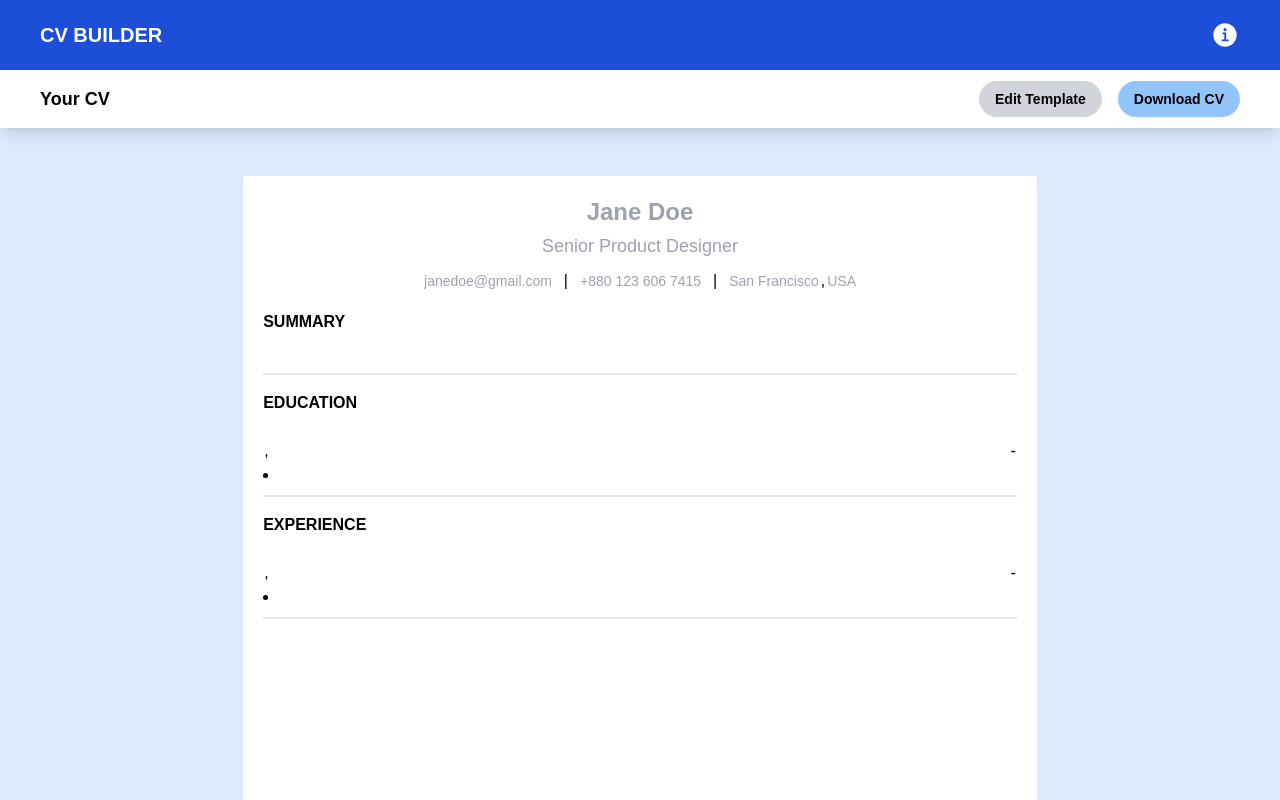
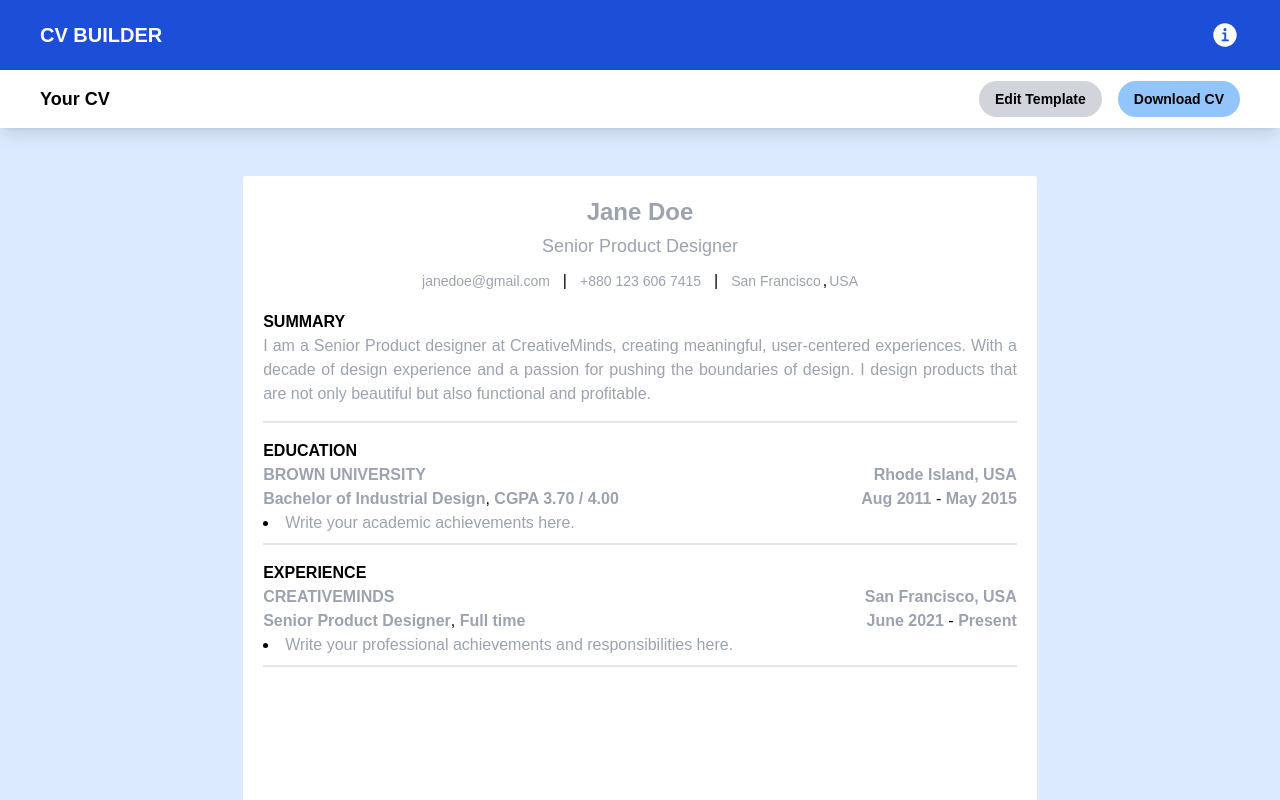
Before and after one commit to AW-2021/CV-Application, a React (Vite) app: page / in a window 1280 px wide. Shown: the top 800 px of the page. Built offline with nearby package versions, Linux system fonts and the light colour scheme.

Commit message:
Added placeholders to input fields and textarea in form

```diff
--- a/src/components/Education.jsx
+++ b/src/components/Education.jsx
@@ -14,11 +14,15 @@ const Education = ({
           name="educationInstitute"
           value={inputs.educationInstitute}
           onChange={handleChange}
+          className="font-bold uppercase"
+          placeholder="Brown University"
         />
         <input
           name="educationLocation"
           value={inputs.educationLocation}
           onChange={handleChange}
+          className="font-bold"
+          placeholder="Rhode Island, USA"
         />
       </div>
       <div className="w-full flex justify-between">
@@ -27,12 +31,16 @@ const Education = ({
             name="educationDegree"
             value={inputs.educationDegree}
             onChange={handleChange}
+            className="font-bold"
+            placeholder="Bachelor of Industrial Design"
           />
-          ,
+          ,{" "}
           <input
             name="educationGrade"
             value={inputs.educationGrade}
             onChange={handleChange}
+            className="font-bold"
+            placeholder="CGPA 3.70 / 4.00"
           />
         </div>
 
@@ -41,12 +49,16 @@ const Education = ({
             name="eduStartDate"
             value={inputs.eduStartDate}
             onChange={handleChange}
+            placeholder="Aug 2011"
+            className="font-bold"
           />{" "}
-          -
+          -{" "}
           <input
             name="eduEndDate"
             value={inputs.eduEndDate}
             onChange={handleChange}
+            className="font-bold"
+            placeholder="May 2015"
           />
         </div>
       </div>
@@ -62,6 +74,7 @@ const Education = ({
             onChange={(e) => setNewEduDesc(e.target.value)}
             onKeyDown={handleChange}
             className="w-11/12 focus:p-2"
+            placeholder="Write your academic achievements here."
           />
         </li>
       </ul>
--- a/src/components/Experience.jsx
+++ b/src/components/Experience.jsx
@@ -14,11 +14,15 @@ const Experience = ({
           name="companyName"
           value={inputs.companyName}
           onChange={handleChange}
+          className="font-bold uppercase"
+          placeholder="CreativeMinds"
         />
         <input
           name="companyLocation"
           value={inputs.companyLocation}
           onChange={handleChange}
+          className="font-bold"
+          placeholder="San Francisco, USA"
         />
       </div>
 
@@ -28,12 +32,16 @@ const Experience = ({
             name="companyRole"
             value={inputs.companyRole}
             onChange={handleChange}
+            className="font-bold"
+            placeholder="Senior Product Designer"
           />
-          ,
+          ,{" "}
           <input
             name="jobType"
             value={inputs.jobType}
             onChange={handleChange}
+            className="font-bold"
+            placeholder="Full time"
           />
         </div>
 
@@ -42,12 +50,16 @@ const Experience = ({
             name="expStartDate"
             value={inputs.expStartDate}
             onChange={handleChange}
-          />
-          -
+            placeholder="June 2021"
+            className="font-bold"
+          />{" "}
+          -{" "}
           <input
             id="expEndDate"
             value={inputs.expEndDate}
             onChange={handleChange}
+            className="font-bold"
+            placeholder="Present"
           />
         </div>
       </div>
@@ -65,6 +77,7 @@ const Experience = ({
             onChange={(e) => setNewExpDesc(e.target.value)}
             onKeyDown={handleChange}
             className="w-11/12 focus:p-2"
+            placeholder="Write your professional achievements and responsibilities here."
           />
         </li>
       </ul>
--- a/src/components/PersonalInfo.jsx
+++ b/src/components/PersonalInfo.jsx
@@ -30,7 +30,9 @@ const PersonalInfo = ({ disabledVal, inputs, handleChange }) => {
                 placeholder="janedoe@gmail.com"
                 className="max-w-56 text-center"
               />
-            </td>|
+            </td>
+
+            <td>|</td>
 
             <td className="text-sm px-3 ">
               <input
@@ -42,7 +44,9 @@ const PersonalInfo = ({ disabledVal, inputs, handleChange }) => {
                 placeholder="+880 123 606 7415"
                 className="max-w-32 text-center"
               />
-            </td>|
+            </td>
+
+            <td>|</td>
 
             <td className="text-sm pl-3 text-center">
               <input
--- a/src/components/Summary.jsx
+++ b/src/components/Summary.jsx
@@ -1,7 +1,7 @@
 import { useState } from "react";
 
 const Summary = ({ disabledVal, inputs, handleChange }) => {
-  const [rowNumber, setRowNumber] = useState(1);
+  const [rowNumber, setRowNumber] = useState(3);
 
   const handleKeyDown = (event) => {
     if (event.key === 'Enter') {
@@ -19,7 +19,8 @@ const Summary = ({ disabledVal, inputs, handleChange }) => {
         value={inputs.summary}
         onChange={handleChange}
         onKeyDown={handleKeyDown}
-        className="w-full overflow-y-hidden resize-none focus:p-2"
+        className="w-full overflow-y-hidden resize-none text-justify focus:p-2"
+        placeholder="I am a Senior Product designer at CreativeMinds, creating meaningful, user-centered experiences. With a decade of design experience and a passion for pushing the boundaries of design. I design products that are not only beautiful but also functional and profitable."
       ></textarea>
     </fieldset>
   );
```
